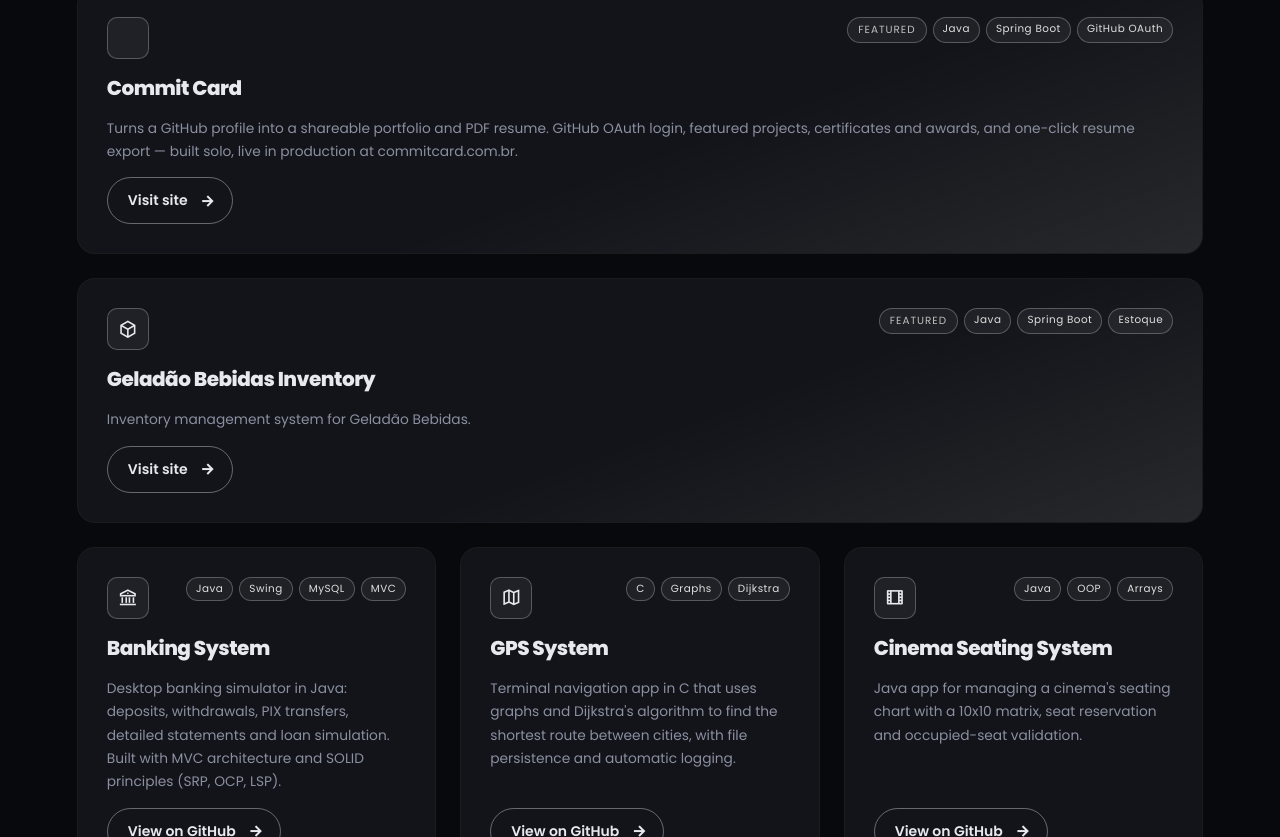
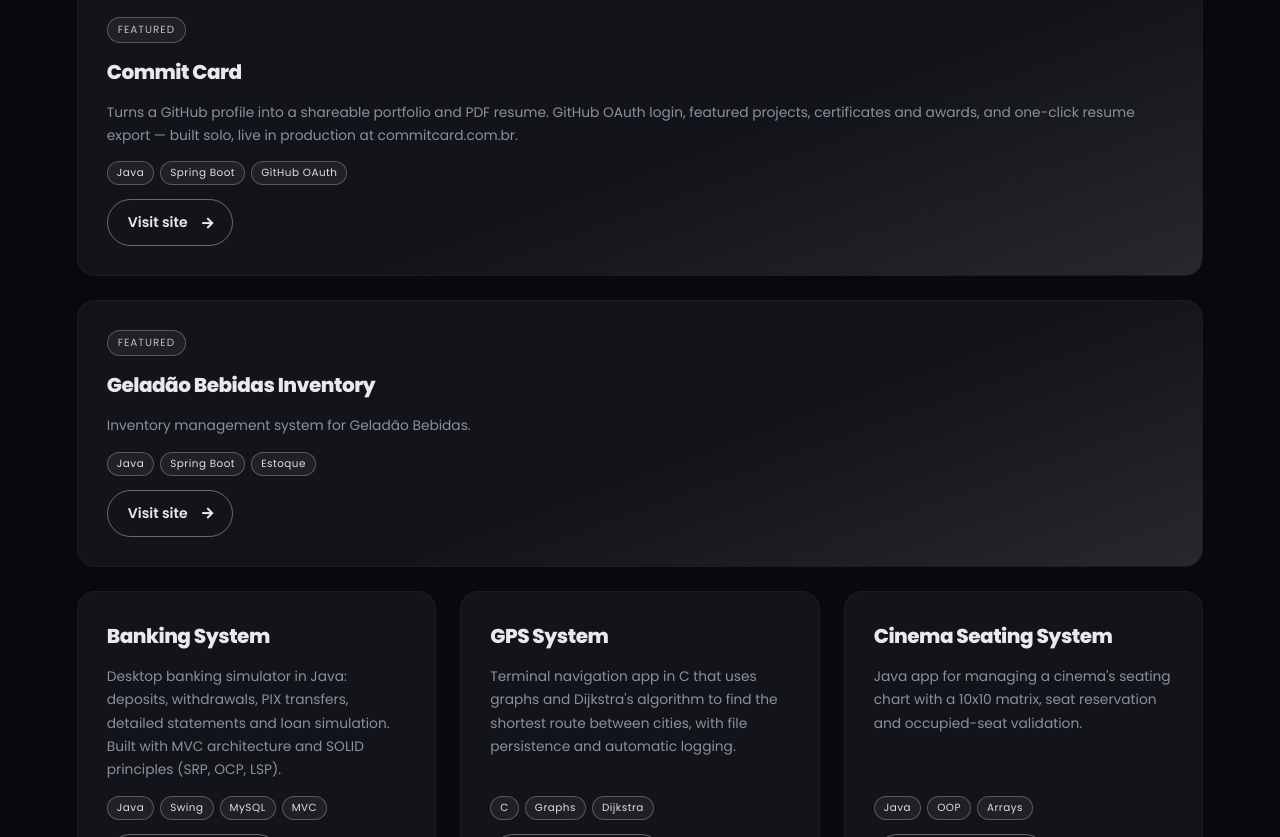
Before and after one commit to neyadrian/ney-portfolio, a React (Vite) app: page / in a window 1280 px wide. Shown: the part 3063-3900 px from the top of the page. Built offline with nearby package versions, Linux system fonts and the light colour scheme; no server answers.

Commit message:
removendo icones dos projetos

```diff
--- a/src/components/Projects.jsx
+++ b/src/components/Projects.jsx
@@ -5,50 +5,42 @@
 const projectMeta = [
   {
     key: "commitcard",
-    icon: "ri-id-card-line",
     tags: ["Java", "Spring Boot", "GitHub OAuth"],
     link: "https://commitcard.com.br",
     featured: true,
   },
   {
     key: "banco",
-    icon: "ri-bank-line",
     tags: ["Java", "Swing", "MySQL", "MVC"],
     link: "https://github.com/neyadrian/projeto-banc-rio",
   },
   {
     key: "gps",
-    icon: "ri-map-2-line",
     tags: ["C", "Graphs", "Dijkstra"],
     link: "https://github.com/neyadrian/sistema-gps",
   },
   {
     key: "cinema",
-    icon: "ri-film-line",
     tags: ["Java", "OOP", "Arrays"],
     link: "https://github.com/neyadrian/sistema-cinema",
   },
   {
     key: "rh",
-    icon: "ri-group-line",
     tags: ["Java", "OOP", "Collections"],
     link: "https://github.com/neyadrian/gestao-rh",
   },
   {
     key: "logitrack",
-    icon: "ri-truck-line",
     tags: ["Java", "Design Patterns", "SOLID"],
     link: "https://github.com/neyadrian/Logi-Track",
   },
   {
     key: "supermercado",
-    icon: "ri-shopping-cart-2-line",
     tags: ["Java", "Sockets", "TCP/UDP"],
     link: "https://github.com/neyadrian/sistema-supermercado",
   },
   {
     key: "geladao",
-    icon: "ri-box-3-line",
     tags: ["Java", "Spring Boot", "Estoque"],
     link: "https://github.com/neyadrian/geladao-bebidas",
     featured: true,
@@ -92,16 +84,18 @@
           className={`project-card project-card-featured fade-up stagger-${Math.min(i + 2, 5)}`}
         >
           <div className="project-header">
-            <div className="project-icon"><i className={featured.icon}></i></div>
-            <div className="project-tags">
-              <span className="featured-badge">{t.projects.featured}</span>
-              {featured.tags.map((tag) => (
-                <span key={tag} className="tag">{tag}</span>
-              ))}
-            </div>
+            <span className="featured-badge">{t.projects.featured}</span>
           </div>
           <h3 className="project-title">{t.projects.items[featured.key].title}</h3>
           <p className="project-desc">{t.projects.items[featured.key].desc}</p>
+
+          {/* Tags movidas para cá */}
+          <div className="project-tags">
+            {featured.tags.map((tag) => (
+              <span key={tag} className="tag">{tag}</span>
+            ))}
+          </div>
+
           <FlowButton
             text={t.projects.visitSite}
             href={featured.link}
@@ -117,16 +111,16 @@
             key={p.key}
             className={`project-card fade-up stagger-${Math.min(i + 3, 5)}`}
           >
-            <div className="project-header">
-              <div className="project-icon"><i className={p.icon}></i></div>
-              <div className="project-tags">
-                {p.tags.map((tag) => (
-                  <span key={tag} className="tag">{tag}</span>
-                ))}
-              </div>
-            </div>
             <h3 className="project-title">{t.projects.items[p.key].title}</h3>
             <p className="project-desc">{t.projects.items[p.key].desc}</p>
+
+            {/* Tags movidas para cá */}
+            <div className="project-tags">
+              {p.tags.map((tag) => (
+                <span key={tag} className="tag">{tag}</span>
+              ))}
+            </div>
+
             <FlowButton
               text={t.projects.viewGithub}
               href={p.link}
```
